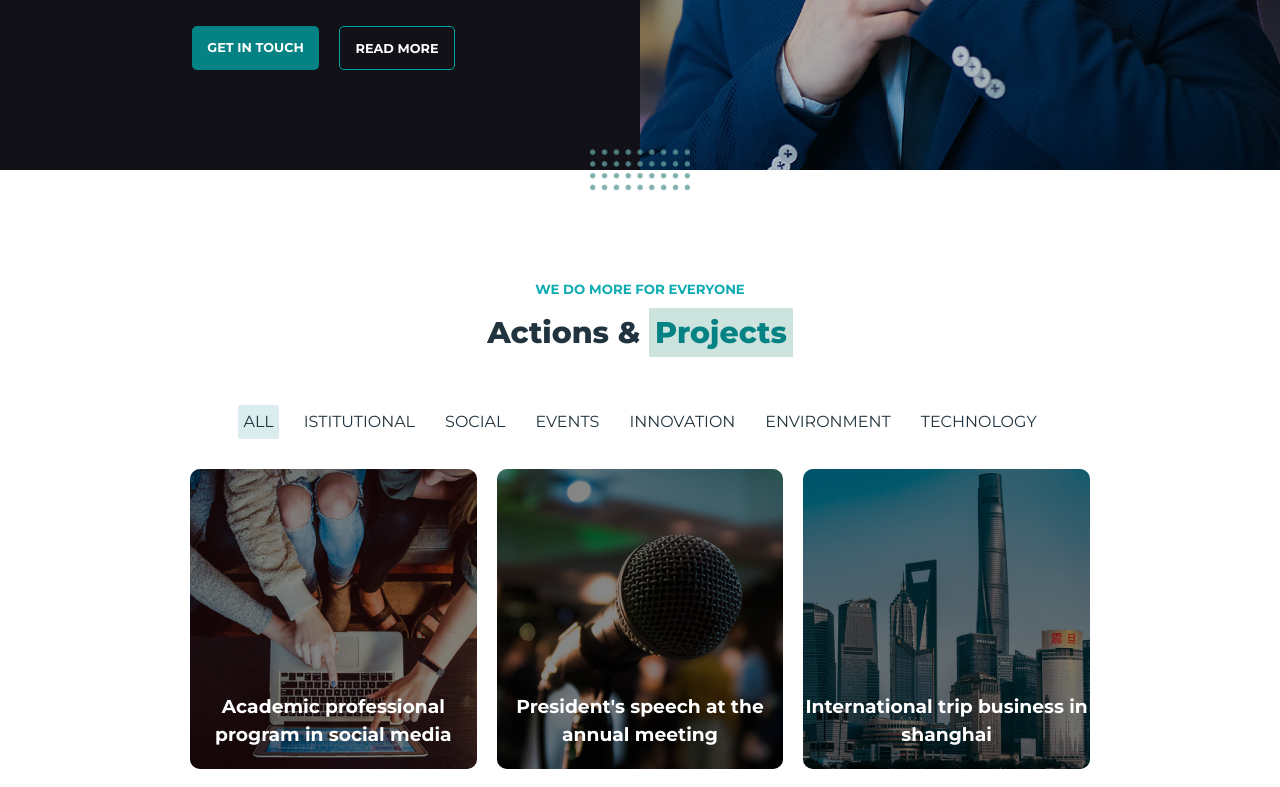
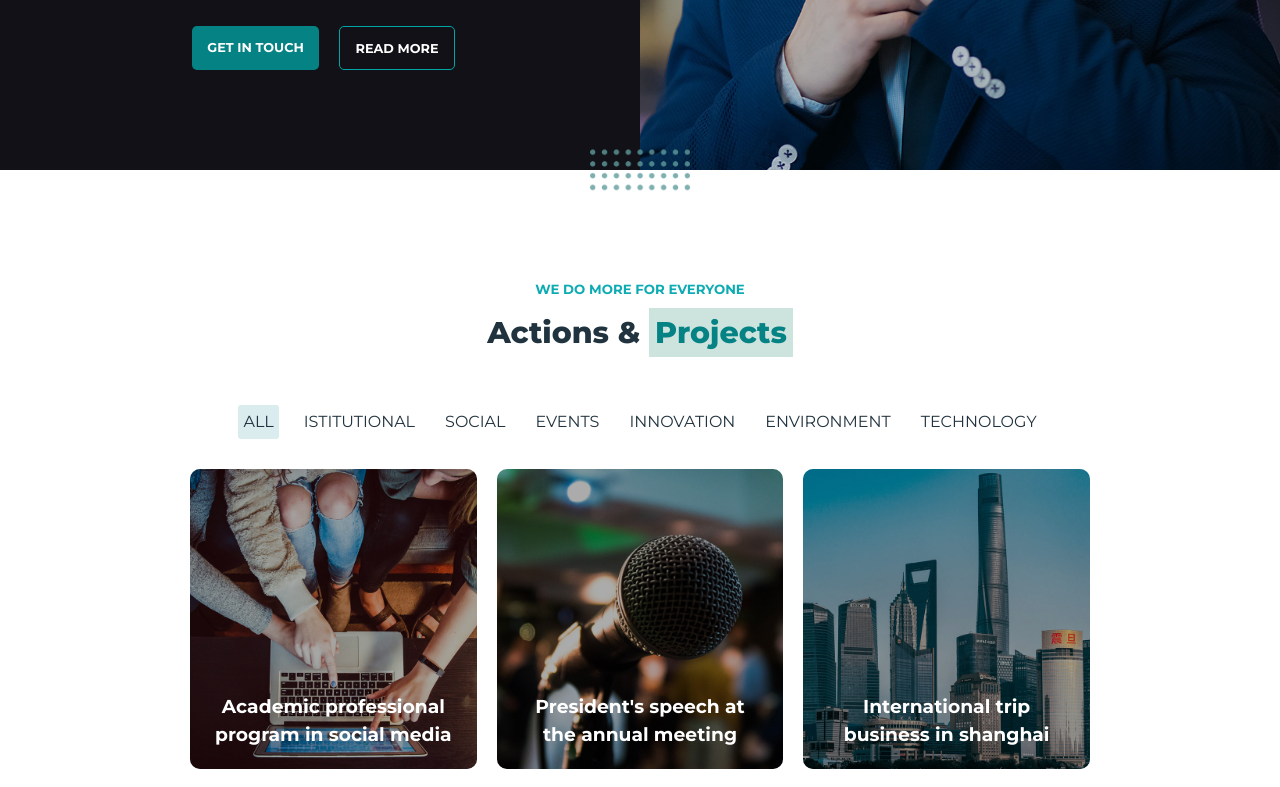
Before and after one commit to DomenicoLucarelli/proj-html-vuejs, a Vue app: page / in a window 1280 px wide. Shown: the part 2000-2787 px from the top of the page. Built offline with nearby package versions, Linux system fonts and the light colour scheme.

Commit message:
feat: selezione card al click su elementi della nav in projects

```diff
--- a/src/components/AppProjects.vue
+++ b/src/components/AppProjects.vue
@@ -1,51 +1,62 @@
 <script>
 import ProjectsCard from './ProjectsCard.vue';
 import ProjectsNav from './ProjectsNav.vue';
+import {store} from '../store.js'
 
 export default {
     name: "AppProjects",
     data() {
         return {
+            store,
+
             cards: [
                 {
                     image:'img/project-1.jpg',
                     title:'Academic professional program in social media',
-                    des: 'lorem ipsum dolor sit amet consectetur dipiscing elit',
+                    des: 'Lorem ipsum dolor sit amet consectetur dipiscing elit',
+                    correspondence:[0,2] ,
                 },
 
                 {
                     image:'img/project-2.jpg',
                     title:"President's speech at the annual meeting" ,
-                    des: 'lorem ipsum dolor sit amet consectetur dipiscing elit',
+                    des: 'Lorem ipsum dolor sit amet consectetur dipiscing elit',
+                    correspondence:[0,4],
                 },
 
                 {
                     image:'img/project-3.jpg',
                     title:'International trip business in shanghai',
-                    des: 'lorem ipsum dolor sit amet consectetur dipiscing elit',
+                    des: 'Lorem ipsum dolor sit amet consectetur dipiscing elit',
+                    correspondence:[0,5] ,
                 },
 
                 {
                     image:'img/project-4.jpg',
                     title:'Technology workshop with education theme',
-                    des: 'lorem ipsum dolor sit amet consectetur dipiscing elit',
+                    des: 'Lorem ipsum dolor sit amet consectetur dipiscing elit',
+                    correspondence:[0,6],
                 },
 
                 {
                     image:'img/project-5.jpg',
                     title:'Donation of clothes and food to the partner NGO',
-                    des: 'lorem ipsum dolor sit amet consectetur dipiscing elit',
+                    des: 'Lorem ipsum dolor sit amet consectetur dipiscing elit',
+                    correspondence:[0,1],
                 },
 
                 {
                     image:'img/project-6.jpg',
                     title:'Confraternization of the procurament team',
-                    des: 'lorem ipsum dolor sit amet consectetur dipiscing elit',
+                    des: 'Lorem ipsum dolor sit amet consectetur dipiscing elit',
+                    correspondence:[0,3],
                 },
             ]
         };
     },
-    components: { ProjectsNav, ProjectsCard }
+    components: { ProjectsNav, ProjectsCard },
+
+
 }
 </script>
 
@@ -60,7 +71,7 @@ export default {
 
         <div class="cards-container">
 
-            <ProjectsCard v-for="(card, index) in cards" :key="index" :img="card.image" :title="card.title"></ProjectsCard>
+            <ProjectsCard v-for="(card, index) in cards" :key="index" :img="card.image" :title="card.title" :text="card.des" :back="card.correspondence.includes(store.navIndex) ? 'active' : 'not-active'"></ProjectsCard>
 
         </div>
     </div>
@@ -92,4 +103,8 @@ export default {
     }
 }
 
+.active{
+    background-color: black;
+}
+
 </style>
--- a/src/components/HeaderNav.vue
+++ b/src/components/HeaderNav.vue
@@ -60,7 +60,9 @@ export default {
             font-size: .8em;
         }
 
-
+        .btn1{
+            a{color: white;}
+        }
 
     }
 
--- a/src/components/ProjectsCard.vue
+++ b/src/components/ProjectsCard.vue
@@ -6,6 +6,7 @@ export default {
     data() {
         return {
 
+            isHover: false
         }
     },
 
@@ -13,16 +14,30 @@ export default {
         img: String,
         title: String,
         text: String,
-    }
+        back: String,
+    },
+
+    methods: {
+
+        hoverChange(){
+
+            this.isHover = !this.isHover
+
+        },
+
+
+    },
 }
 </script>
 
 <template>
-    <div class="card" :style="{backgroundImage: 'url('+ img +')'}">
+    <div class="card" :style="{backgroundImage: 'url('+ img +')'}" @mouseover="hoverChange()" @mouseleave="hoverChange()">
 
-        <div class="text-container">
+        <div class="text-container" :class="back">
 
             <h3>{{ title }}</h3>
+
+            <span v-if="isHover == true">{{ text }}</span>
 
         </div>
 
@@ -39,18 +54,46 @@ export default {
 
     border-radius: 10px;
     overflow: hidden;
+    cursor: pointer;
 
+    .active{
+
+        background-color: rgba(0, 0, 0, 0.329);
+    }
+
+    .not-active{
+
+        background-color: rgba(0, 0, 0, 0.692);
+
+    }
     .text-container{
 
         height: 100%;
         display: flex;
-        align-items:flex-end;
-        background-color: rgba(0, 0, 0, 0.479);
-        padding-bottom: 20px;
+        flex-direction: column;
+        justify-content:flex-end;
+
+        padding: 20px;
+        font-weight: bold;
+
+        &:hover h3{
+            transform: translateY(-50px);
+            transition: 1s linear;
+        }
+        &:hover span{
+            transform: translateY(-50px);
+            transition: 1s linear;
+        }
 
     }
     h3{
         color: white;
+
+    }
+    span{
+        color: #b9b8b9;
+        font-size: .9em;
+
     }
 
 
--- a/src/components/ProjectsNav.vue
+++ b/src/components/ProjectsNav.vue
@@ -1,9 +1,13 @@
 <script>
+import { store } from '../store'
+
 export default {
 
     name: 'ProjectsNav',
     data() {
         return {
+            store,
+
             links: [
                 {   text: 'All',
                     selected: true
@@ -49,6 +53,9 @@ export default {
                 this.links[i].selected = false
             }
             this.links[index].selected = true
+
+            store.navIndex = index
+
         }
     }
 }
@@ -56,7 +63,7 @@ export default {
 
 <template>
     <div class="nav">
-        <a v-for="(link, index) in links" :key="index" @click="isClick(index)" :style="link.selected == true ? {backgroundColor: '#daeced'} : '' ">{{ link.text }}</a>
+        <a v-for="(link, index) in links" :key="index" @click="isClick(index)" :style="link.selected == true ? {backgroundColor: '#daeced'} : '' " >{{ link.text }}</a>
     </div>
 </template>
 
--- a/src/store.js
+++ b/src/store.js
@@ -1,4 +1,6 @@
 import {reactive} from 'vue'
 export const store = reactive({
 
+    navIndex: 0,
+
 })
```
